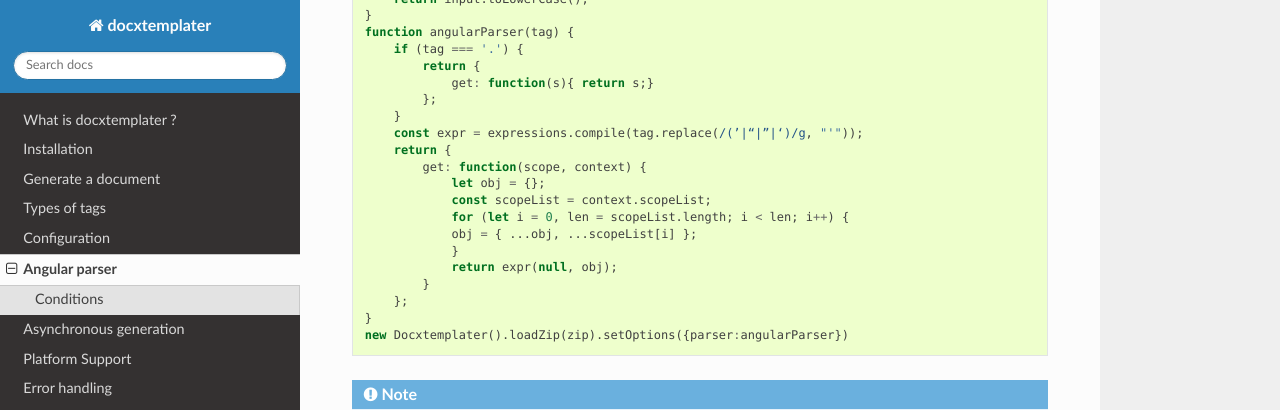
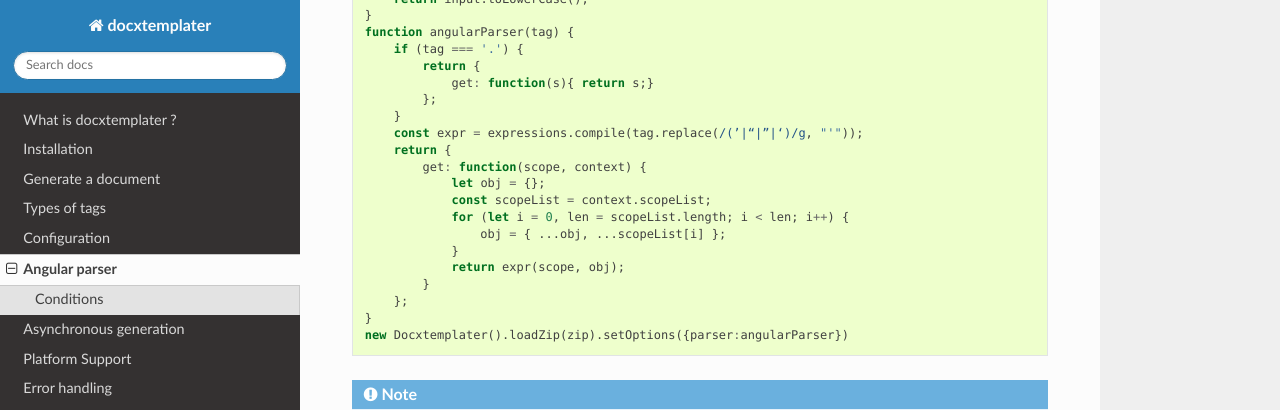
Before and after one commit to open-xml-templating/docxtemplater, a Sphinx documentation site: the page built from docs/source/angular_parse.rst, in a window 1280 px wide and 900 px high, scrolled down 914 px. Shown: the top 410 px of the window. Built offline with Sphinx 7.4.7 and the Read the Docs theme 2.0.0, drawn with Linux system fonts in a browser that asks for light colours.

Commit message:
Change angular-parser to work well with this

```diff
--- a/docs/source/angular_parse.rst
+++ b/docs/source/angular_parse.rst
@@ -60,9 +60,9 @@ Here's a code sample for how to use the angularParser :
                 let obj = {};
                 const scopeList = context.scopeList;
                 for (let i = 0, len = scopeList.length; i < len; i++) {
-                obj = { ...obj, ...scopeList[i] };
+                    obj = { ...obj, ...scopeList[i] };
                 }
-                return expr(null, obj);
+                return expr(scope, obj);
             }
         };
     }
--- a/docs/source/faq.rst
+++ b/docs/source/faq.rst
@@ -390,7 +390,7 @@ You can make use of a feature of the angularParser and the fact that docxtemplat
             for (let i = 0, len = scopeList.length; i < len; i++) {
                 obj = { ...obj, ...scopeList[i] };
             }
-            return expr(null, obj);
+            return expr(scope, obj);
          },
       };
    }
```
Also changed, not shown: 2 other files.
